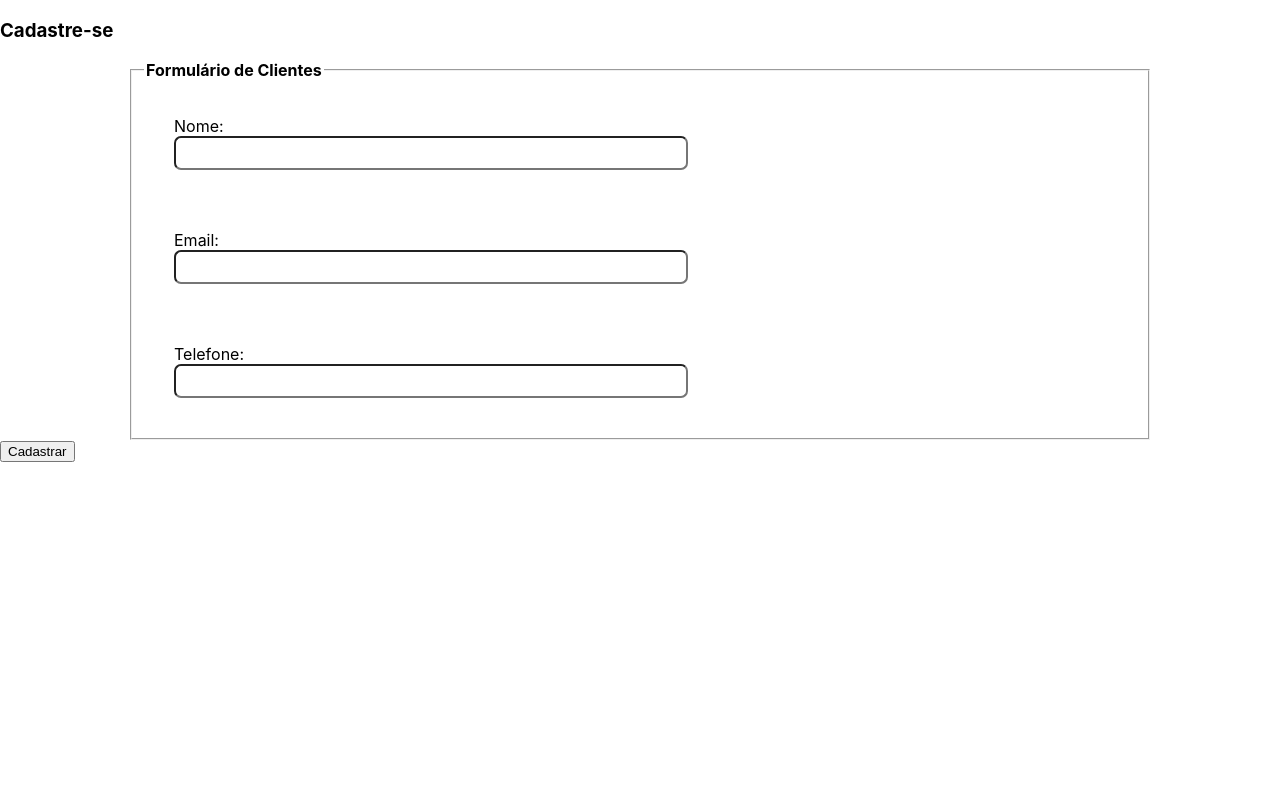
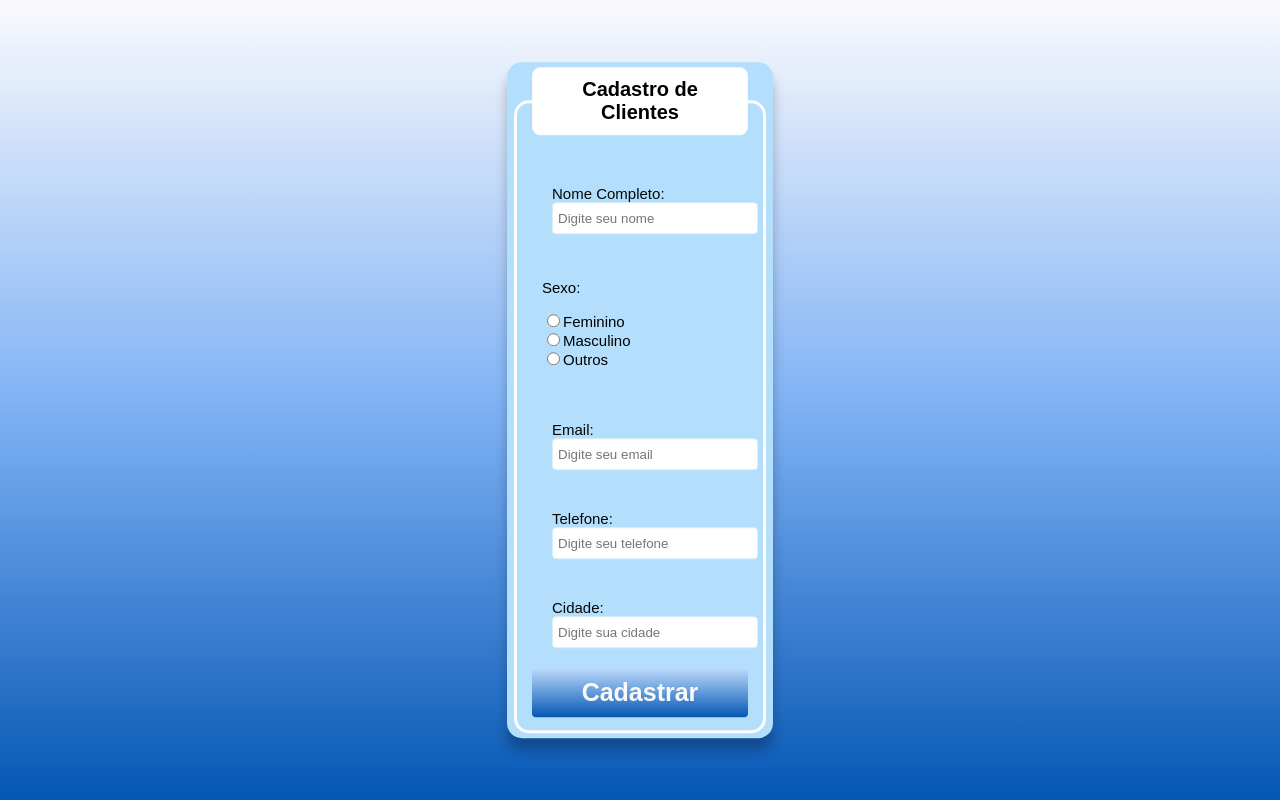
Before and after one commit to LaisBrito26/cadastro-cliente-front-end, a React (Create React App) app: page / in a window 1280 px wide. Built offline with nearby package versions, Linux system fonts and the light colour scheme.

Commit message:
Implementando tela de cadastro

```diff
--- a/src/App.css
+++ b/src/App.css
@@ -1,38 +1,11 @@
-.App {
-  text-align: center;
+body {
+  font-family: Arial, Helvetica, sans-serif;
+  background: linear-gradient(#fafafc, #81b3f5, #0557b4);
+  height: 100vh; /* garante que o gradiente ocupe a tela toda */
+  margin: 0;
 }
 
-.App-logo {
-  height: 40vmin;
-  pointer-events: none;
+.Titulo{
+  align-items: center;
+  font-family: Arial, Helvetica, sans-serif;
 }
-
-@media (prefers-reduced-motion: no-preference) {
-  .App-logo {
-    animation: App-logo-spin infinite 20s linear;
-  }
-}
-
-.App-header {
-  background-color: #282c34;
-  min-height: 100vh;
-  display: flex;
-  flex-direction: column;
-  align-items: center;
-  justify-content: center;
-  font-size: calc(10px + 2vmin);
-  color: white;
-}
-
-.App-link {
-  color: #61dafb;
-}
-
-@keyframes App-logo-spin {
-  from {
-    transform: rotate(0deg);
-  }
-  to {
-    transform: rotate(360deg);
-  }
-}
--- a/src/App.js
+++ b/src/App.js
@@ -3,7 +3,7 @@ import NovoClientePage from "./pages/NovoClientePage";
 
 function App() {
   return (
-    <section>
+    <section className="fundo">
       <NovoClientePage />
     </section>
   );
--- a/src/features/CadastroCliente/CadastroCliente.css
+++ b/src/features/CadastroCliente/CadastroCliente.css
@@ -1,17 +1,85 @@
 .form-cadastro-cliente {
-  width: 80%;
+  width: 20%;
   margin: auto;
+  color: rgb(7, 7, 7);
+  padding: 5px;
+  border-radius: 15px;
+  font-size: 20px;
+  position: absolute;
 }
 
 .linha-formulario {
   display: flex;
   flex-direction: column;
-  padding: 30px;
+  padding: 20px;
+  color: rgb(5, 5, 5);
+  text-align: left;
+  width: 90%;
+  font-size: 15px;
 }
 
 .linha-formulario > input {
-  border-radius: 7px;
-  width: 500px;
+  position: relative;
+  width: 100%;
   height: 20px;
   padding: 5px;
+  color: rgb(14, 13, 13);
+  text-align: left;
+  border-radius: 4px;
+  outline: none;
+  border: 1px solid rgb(215, 239, 247);
 }
+
+.form-cadastro-cliente {
+  position: absolute;
+  top: 50%;
+  left: 50%;
+  transform: translate(-50%, -50%);
+  background-color: #b3dffc;
+  padding: 5px;
+  border-radius: 15px;
+  width: 20%;
+  box-shadow: 0 12px 12px rgba(0, 0, 0, 0.25);
+  text-align: center;
+}
+
+.botao-confirmar {
+  background: linear-gradient(#bcdbfd, #0557b4);
+  width: 100%;
+  padding: 10px;
+  color: rgb(250, 249, 249);
+  font-size: 25px;
+  text-align: center;
+  border-radius: 4px;
+  outline: none;
+  border: none;
+  cursor: pointer;
+}
+
+.botao-confirmar:hover {
+  background: linear-gradient(#030b7a, #e2eff0);
+}
+
+.linha-formulario-titulo {
+  border: 3px solid #fdfdff;
+  background-color: #b3dffc;
+  text-align: center;
+  color: black;
+  border-radius: 15px;
+
+}
+
+.cabecalho {
+  border: 1px solid rgb(250, 250, 250);
+  padding: 10px;
+  text-align: center;
+  background-color: white;
+  border-radius: 8px;
+}
+
+.sexo{
+  text-align: left;
+  position: relative;
+  font-size: 15px;
+  padding: 10px;
+}
--- a/src/features/CadastroCliente/CadastroCliente.jsx
+++ b/src/features/CadastroCliente/CadastroCliente.jsx
@@ -1,28 +1,68 @@
 import "./CadastroCliente.css";
+import { useState } from "react";
 
 const CadastroCliente = () => {
+  const [clientes, setClientes] = useState([]);
+  const [form, setForm] = useState({
+    nome: "",
+    genero: "",
+    email: "",
+    telefone: "",
+    cidade: "",
+  });
+
+  // Atualiza valores do formulário
+  const handleChange = (e) => {
+    setForm({ ...form, [e.target.name]: e.target.value });
+  };
+
+  // Salva cliente na lista
+  const handleSubmit = (e) => {
+    e.preventDefault();
+    setClientes([...clientes, form]); // adiciona novo cliente
+    setForm({ nome: "", genero: "", email: "", telefone: "", cidade: "" }); // limpa o form
+  };
+
   return (
     <>
       <form className="form-cadastro-cliente">
-        <fieldset>
-          <legend>
-            <b>Formulário de Clientes</b>
+        <fieldset className="linha-formulario-titulo">
+          <legend className="cabecalho">
+            <b>Cadastro de Clientes</b>
           </legend>
+          <br></br>
           <div className="linha-formulario">
-            <label for="nome">Nome: </label>
-            <input name="nome"></input>
+            <label for="nome">Nome Completo: </label>
+            <input type="text" name="nome" id="nome" class="inputUser" placeholder="Digite seu nome" required></input>
           </div>
+
+          <div className="sexo">
+            <p>Sexo:</p>
+            <input type="radio" id="feminino" name="genero" class="inputUser" value="feminino" required/>
+            <label for="feminino">Feminino</label>
+            <br></br>
+            <input type="radio" id="masculino" name="genero" value="masculino" required/>
+            <label for="masculino">Masculino</label>
+            <br></br>
+            <input type="radio" id="outros" name="genero" value="outros" required/>
+            <label for="outros">Outros</label>
+          </div>
+          <br></br>
           <div className="linha-formulario">
             <label for="email">Email: </label>
-            <input name="email"></input>
+            <input type="email" name="email" id="email" class="inputUser" placeholder="Digite seu email"></input>
           </div>
           <div className="linha-formulario">
             <label for="telefone">Telefone: </label>
-            <input name="telefone"></input>
+            <input type="tel" name="telefone" id="telefone" class="inputUser" placeholder="Digite seu telefone"></input>
           </div>
+          <div className="linha-formulario">
+            <label for="cidade">Cidade: </label>
+            <input type="cidade" name="cidade" id="cidade" class="inputUser" placeholder="Digite sua cidade"></input>
+          </div>
+          <button type="submit" name="submit" className="botao-confirmar"><b>Cadastrar</b></button>
         </fieldset>
       </form>
-      <button className="botao-confirmar">Cadastrar</button>
     </>
   );
 };
--- /dev/null
+++ b/src/features/CadastroCliente/index.js
@@ -0,0 +1,3 @@
+import CadastroCliente from "./CadastroCliente";
+
+export default CadastroCliente;
--- a/src/pages/NovoClientePage.jsx
+++ b/src/pages/NovoClientePage.jsx
@@ -1,9 +1,9 @@
-import CadastroCliente from "../features/CadastroCliente/CadastroCliente";
+import CadastroCliente from "../features/CadastroCliente";
 
 function NovoClientePage() {
   return (
     <section>
-      <h1>Cadastre-se</h1>
+      <title>Cadastro de Clientes</title>
       <CadastroCliente />
     </section>
   );
```
Also changed, not shown: src/components/RespostaEhMenor.jsx (+4 -6 lines).
